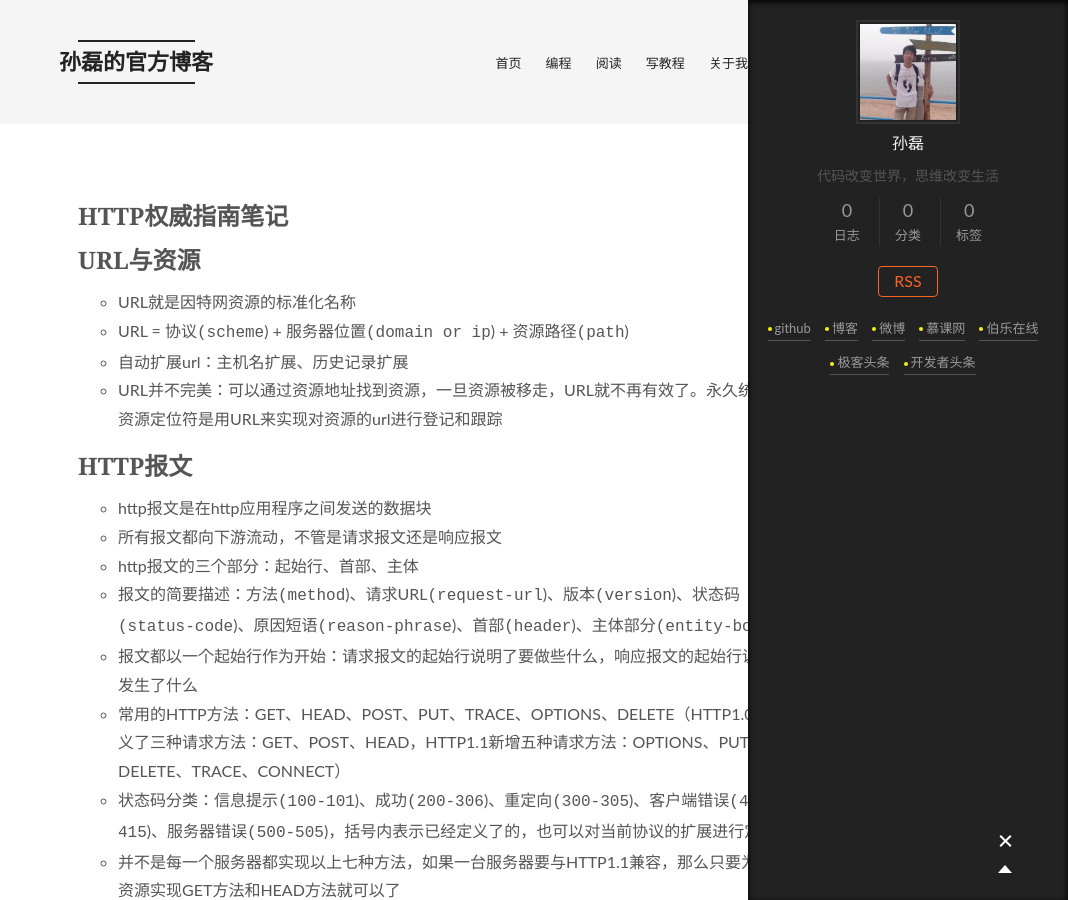
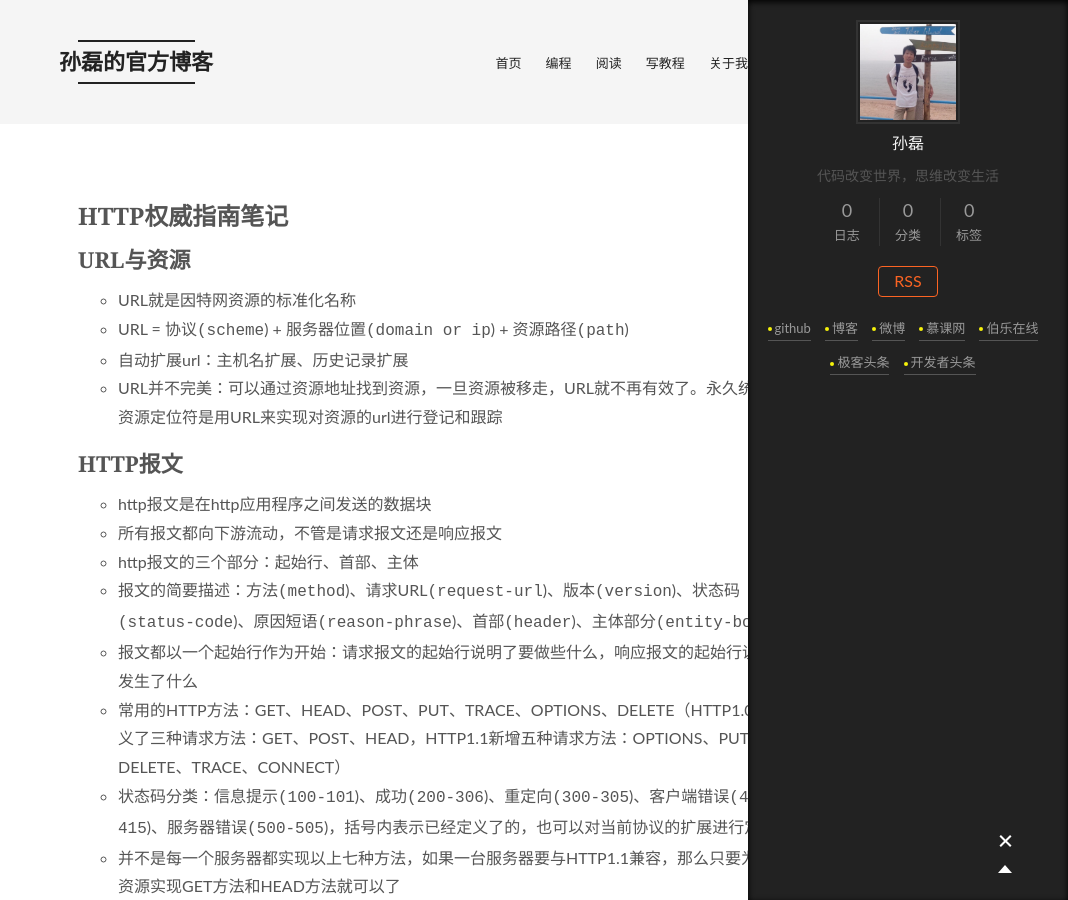
Before and after one commit to yzsunlei/yzsunlei.github.io, a Jekyll site: the page built from _posts/阅读/2016-12-24-http-authoritative-guide.md, in a window 1280 px wide and 900 px high. Shown: the whole window, without its empty margins (212-1280 px from the left). Built offline with Jekyll 4.4.1, drawn with Linux system fonts in a browser that asks for light colours.

Commit message:
update the layout

```diff
--- a/_layouts/page.html
+++ b/_layouts/page.html
@@ -4,5 +4,6 @@ layout: default
 
 <div class="page">
     <h1 class="page-title">{{ page.title }}</h1>
+    <p class="pare-desc">{{ paga.exception }}</p>
     {{ content }}
 </div>
--- a/_posts/阅读/2016-12-24-http-authoritative-guide.md
+++ b/_posts/阅读/2016-12-24-http-authoritative-guide.md
@@ -7,13 +7,13 @@ exception: Web浏览器、服务器和相关的Web应用程序都是通过HTTP
 readtime: 15
 ---
 
-# URL与资源
+## URL与资源
 * URL就是因特网资源的标准化名称
 * URL = 协议`(scheme`) + 服务器位置`(domain or ip`) + 资源路径`(path`)
 * 自动扩展url：主机名扩展、历史记录扩展
 * URL并不完美：可以通过资源地址找到资源，一旦资源被移走，URL就不再有效了。永久统一资源定位符是用URL来实现对资源的url进行登记和跟踪
 
-# HTTP报文
+## HTTP报文
 * http报文是在http应用程序之间发送的数据块
 * 所有报文都向下游流动，不管是请求报文还是响应报文
 * http报文的三个部分：起始行、首部、主体
@@ -26,7 +26,7 @@ readtime: 15
 * DELETE方法所做的事情是请服务器删除请求URL所指定的资源。客户端应用程序无法保证删除操作一定会被执行
 * WebDAV HTTP扩展：LOCK`(允许用户锁定资源`)，MKCOL`(允许用户创建资源`)，COPY`(便于服务器上复制资源`)，MOVE`(在服务器上移动资源`)
 
-# 连接管理
+## 连接管理
 * HTTP连接是HTTP报文传输的关键通道
 * TCP流是分段的、由IP分组传送
 * 安全版本HTTPS就是HTTP和TCP之间插入一个`(称为TLS或SSL的`)密码加密层
@@ -37,7 +37,7 @@ readtime: 15
 * 最常见的TCP相关时延：TCP连接建立握手、TCP慢启动拥塞控制、数据聚集的Nagle算法、用于捎带确认的TCP延迟确认算法、TIME_WAIT时延和端口耗尽
 * 基本web服务器请求的步骤：建立连接、接收请求、处理请求、访问资源、构建响应、发送响应、记录事务处理过程
 
-# 代理
+## 代理
 * Web代理、中间实体、客户端和服务器之间、来回传送HTTP报文
 * 使用代理用途：信息过滤、文档访问控制、安全防火墙、web缓存、反向代理、
 * 防止用户绕过控制代理：静态的配置web服务器，使其仅接受来自代理服务器的请求
@@ -51,7 +51,7 @@ readtime: 15
 * 使用拦截代理时，浏览器无法检测出已经停用服务器的IP地址
 * 用OPTIONS来判定服务器支持的方法，如请求整个服务器所支持的功能：`OPTIONS * HTTP/1.1`
 
-# 缓存
+## 缓存
 * 缓存可以处理的问题：冗余的数据传输、带宽瓶颈、瞬间拥塞、距离时延
 * 收到GET If-Modified-Since请求时发生的情况：再验证命中（服务器内容未被修改）、再验证未命中（服务器内容已被修改）、对象被删除（服务器上的对象被删除了）
 * 命中率衡量：缓存命中率（或文档命中率，由缓存提供服务的请求所占的比例），字节命中率（缓存中提供的字节在传输的所有字节中所占的比例）
@@ -62,7 +62,7 @@ readtime: 15
 * 设置缓存控制：控制Apache的HTTP首部、通过HTTP-EQUIV控制HTML缓存（有些软件会忽略这种HTTP-EQUIV标签）
 * 对于发布广告者，理想情况下，内容提供商会让缓存吸收其流量，而缓存会告诉内容提供商他们拦截了多少次命中
 
-# 集成点：网关、隧道及中继
+## 集成点：网关、隧道及中继
 * Web网关在一侧使用HTTP协议，在另一侧使用另一种协议
 * CGI：标准接口集，web服务器可以用它来装载程序以响应对特定URL的HTTP请求，并收集程序的输出数据，将其放在HTTP响应中回送
 * Web隧道：可以通过HTTP应用程序访问使用非HTTP协议的应用程序
@@ -71,12 +71,12 @@ readtime: 15
 * 机器人的META指令：NOINDEX`(告诉机器人不要对页面的内容进行处理，忽略文档`)、NOFOLLOW`(告诉机器人不要爬行这个页面的任何外连链接`)
 * 搜索引擎的META标签：description、keywords、revisit-after`(重访天数`)
 
-# Web机器人
+## Web机器人
 * 根集：爬虫开始访问的URL初始集合
 * 大规模Web爬虫对其访问过的地址管理：树和散列表、有损的存在位图、检查点、分类
 * 避免循环和重复：规范化URL、广度优先的爬行、节流、限制URL的大小、站点黑名单
 
-# 客户端识别和cookie机制
+## 客户端识别和cookie机制
 * 个性化接触`(Amazon`)：个性化的问候、有的放矢的推荐、管理信息的存档、记录会话
 * 用户识别机制：承载用户身份信息的HTTP首部；客户端IP地址跟踪，通过用户的IP地址对其进行识别；用户登录，用认证方式来识别用户；胖URL，一种在URL中嵌入识别信息的技术；cookie，一种功能强大且高效的持久身份识别技术
 * 使用客户端IP地址来识别用户存在着很多缺点，无法使用IP地址确定目标的地方太多了
@@ -87,7 +87,7 @@ readtime: 15
 * IE的cookie：存储在高速缓存目录下独立的文本文件中，每个cookie都是用多行构成
 * cookie规范的两个版本：cookies版本0`(最初的Netscape cookie标准`)、cookies版本1`(RFC 2965`)，cookies版本1是对cookies版本0的扩展，应用不如后者广泛
 
-# HTTP-NG
+## HTTP-NG
 * HTTP-NG：下一代HTTP结构方案
 * HTTP发展中存在的问题：复杂性`(特性相互依存`)、可扩展性`(很难实现递增式扩展`)、性能`(部分效率不高`)、传输依赖性`(需要为替代协议栈提供更多的支持`)
 * HTTP-NG主题：模块化及功能增强，将协议模块化为三层`(第一层、报文传输层，第二层、远程调用层，第三层、Web应用层`)
@@ -95,25 +95,25 @@ readtime: 15
 * 远程调用层：独立于报文的传输以及操作，只是提供了一种标准的方法来调用服务器上所有的操作
 * Web应用层：提供了大部分的内容管理逻辑
 
-# 识别、认证与安全
+## 识别、认证与安全
 * ...
 
-# 基本认证机制
+## 基本认证机制
 * HTTP定义了两个官方的认证协议：基本认证和摘要认证
 * Base-64用户名/密码编码：提示用户输入用户名和密码；用冒号将用户名和密码连接起来；Base-64编码；发送认证信息
 * 代理认证：通过代理服务器提供对组织内部资源的统一访问控制
 * 基本认证的缺陷：Base-64编码的用户名和密码可以轻易的通过反向编码过程进行解码，经过Base-64编码的密码实际上就是“明文”传送的；假冒服务器很容易骗过基本认证
 
-# 摘要认证
+## 摘要认证
 * 摘要认证与基本认证兼容，但却更为安全，尽管摘要认证还没有得到广泛应用
 * 摘要认证的改进：永远不会以明文方式在网络上发送密码；可以防止恶意用户捕获并重放认证的握手过程；可以有选择地防止对报文内容篡改；防范其他几种常见的攻击方式
 * MD5输出的128位的摘要通常会被写成32个十六进制的字符
 * 摘要函数有时也被称为加密的校验和、单向散列函数或指纹函数
 
-# 安全HTTP
+## 安全HTTP
 * ...
 
-# 实体和编码
+## 实体和编码
 * HTTP要确保它所承载的“货物”满足以下条件：
   - 可以被正确的识别`(通过Content-Type首部说明媒体格式，Content-Language首部说明语言`)
   - 可以被正确的解包`(通过Content-Length首部和Content-Encoding首部`)
@@ -124,7 +124,7 @@ readtime: 15
 * 实际报文内容的十六进制转储中首部末尾以LF`(0x0A=<LF>`)结尾
 * HTTP的早期版本采用关闭连接的办法来划定报文的结尾，但没有Content-Length的话，客户端无法区分到底是报文结束时正常的连接关闭还是报文传输中由于服务器崩溃导致的连接关闭
 
-# 国际化
+## 国际化
 * 字符编码方案把字符代码编码成比特，并负责反向变换
 * 实体的Content-Language首部字段描述实体的目标受众语言
 * 客户端发送Accept-Charset首部和Accept-Language首部，告知服务器理解哪些字符集编码算法和语言以及其中的优先顺序
@@ -133,25 +133,25 @@ readtime: 15
 * 字符编码方案可用来减少识别字符所需要的数据总量`(压缩`)、解决传输限制、统一重叠编码字符集
 * 不要把字符和字形混淆，字符是唯一的、抽象的语言原子，字形是画出字符每个字符时使用的特定方式，每个字符可以有多种不同的字形
 
-# 内容协商与编码
+## 内容协商与编码
 * 共有3种不同的方法可以决定服务器上哪个页面最适合客户端：让客户端来选择、服务器自动判定、让中间代理来选择
 * 客户端驱动的协商：服务器收到客户端请求时只是发挥响应，并在其中列出可用的页面，让客户端来选择(速度慢且过程枯燥乏味，让用户厌烦)
 * 服务器驱动的协商：服务器通过客户端请求的首部集来获取信息以决定发送什么类型的数据(q质量值)
 * 3种类别的转码：格式转换、信息综合、内容注入
 
-# web主机托管
+## web主机托管
 * ...
 
-# 发布系统
+## 发布系统
 * ...
 
-# 重定向与负载均衡
+## 重定向与负载均衡
 * ...
 
-# 日志记录与使用情况跟踪
+## 日志记录与使用情况跟踪
 * ...
 
-# 相关资料
+## 相关资料
 * 书籍地址：[图灵社区](http://www.ituring.com.cn/book/844)
 * PDF下载：[百度云网盘](http://pan.baidu.com/s/1eSDU6f4)
 * 文章阅读：
```
Also changed, not shown: assets/css/main.css (line endings or trailing spaces).
